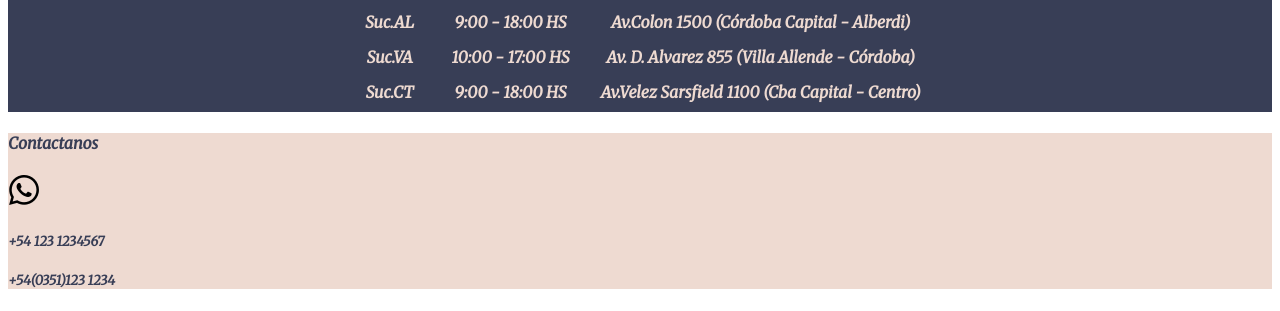
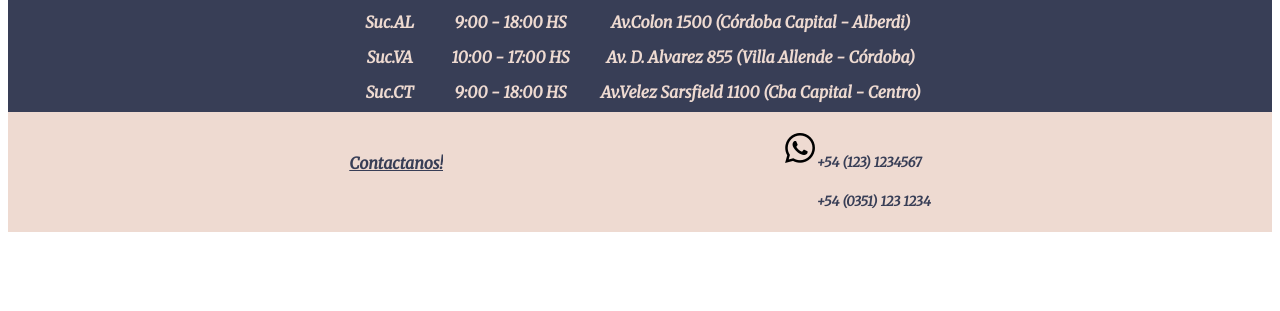
Before and after one commit to Nicolaj123/Coderhouse_curso, a plain HTML site: page index.html in a window 1280 px wide. Shown: the part 1150-1461 px from the top of the page. After the commit the page ends 1390 px from the top, so only its background shows below. Drawn offline with Linux system fonts and the light colour scheme.

Commit message:
Stage 5 w/Css.

```diff
--- a/Stylesheet.css
+++ b/Stylesheet.css
@@ -15,8 +15,11 @@ h3 {
 .nav-bar {
   background-color: #eedad1;
   display: flex;
+  flex-direction: row;
+  flex-wrap: nowrap;
   height: 50px;
   width: 100%;
+  overflow: hidden;
 }
 .nav-icon {
   display: flex;
@@ -135,6 +138,25 @@ h3 {
   width: 100%;
 }
 .footer-2 {
+  display: flex;
+  flex-direction: row;
+  justify-content: space-evenly;
   background-color: #eedad1;
   color: #383e56;
+  overflow: hidden;
 }
+.footer-3 {
+  display: flex;
+  flex-direction: column;
+  align-content: center;
+  padding-top: 20px;
+  text-decoration: underline;
+  overflow: hidden;
+}
+.footer-4 {
+  padding-top: 20px;
+  display: flex;
+  flex-direction: row;
+  flex-wrap: nowrap;
+  overflow: hidden;
+}
--- a/index.html
+++ b/index.html
@@ -90,14 +90,20 @@
       </table>
     </div>
     <footer class="footer-2">
-      <h4>Contactanos</h4>
-      <a
-        href="https://api.whatsapp.com/send?phone=549351637498&text=Hola,%20quisiera%20m%C3%A1s%20informaci%C3%B3n!%20"
-      >
-        <img src="Media/whatsapp.png" alt="Whatsapp-agenciadeautos"
-      /></a>
-      <h5>+54 123 1234567</h5>
-      <h5>+54(0351)123 1234</h5>
+      <div class="footer-3">
+        <h4>Contactanos!</h4>
+      </div>
+      <div class="footer-4">
+        <a
+          href="https://api.whatsapp.com/send?phone=549351637498&text=Hola,%20quisiera%20m%C3%A1s%20informaci%C3%B3n!%20"
+        >
+          <img src="Media/whatsapp.png" alt="Whatsapp-agenciadeautos"
+        /></a>
+        <div>
+          <h5>+54 (123) 1234567</h5>
+          <h5>+54 (0351) 123 1234</h5>
+        </div>
+      </div>
     </footer>
   </body>
 </html>
```
Also changed, not shown: seccion2.html (+14 -8 lines), seccion3.html (+14 -8 lines), seccion4.html (+14 -8 lines), seccion5.html (+14 -8 lines).
